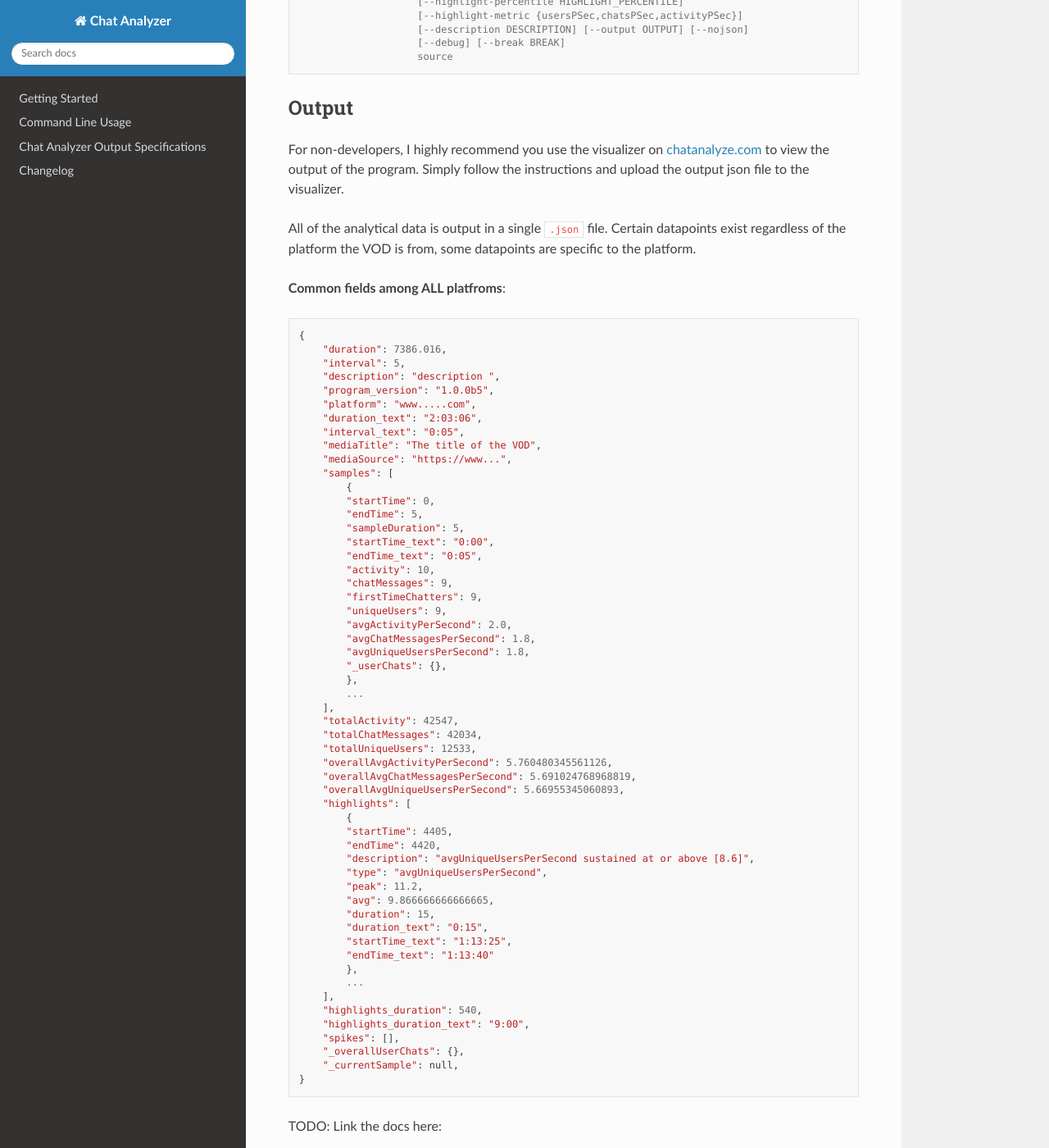
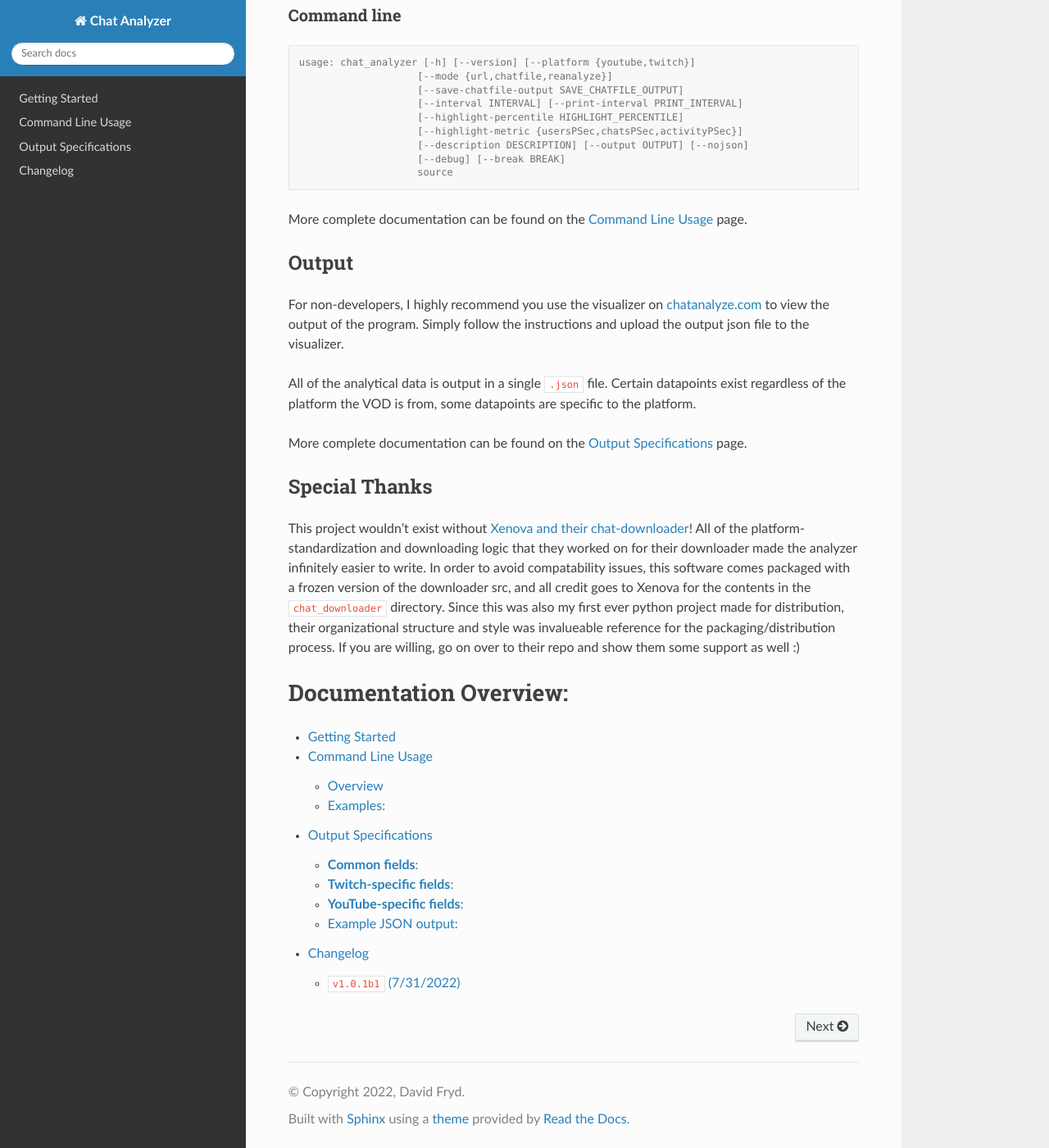
Before and after one commit to David-Fryd/chat-analyzer, a Sphinx documentation site: the page built from docs/source/index.rst, in a window 1280 px wide and 1400 px high, scrolled down 1776 px. Shown: the whole window at 82% size. Built offline with Sphinx 7.4.7 and the Read the Docs theme 2.0.0, drawn with Linux system fonts in a browser that asks for light colours; some of the changed text lies outside the part shown.

Commit message:
chore: fix break after directory swap? | doc updates

```diff
--- a/README.rst
+++ b/README.rst
@@ -12,6 +12,9 @@ Chat Analyzer
     :target: https://pypi.python.org/pypi/chat-analyzer/
     :alt: PyPI status
 
+.. image:: https://readthedocs.org/projects/chat-analyzer/badge/?version=latest
+    :target: https://chat-analyzer.readthedocs.io/en/latest/?badge=latest
+    :alt: Documentation Status
 
 `Chat Analyzer`_ is a tool used to process and analyze chat data
 from past live streams, providing summarized information about chat activity over the stream's lifetime.
@@ -104,11 +107,16 @@ Alternatively, the tool can be installed with ``git``:
 Usage
 #####
 
+This section is next on the to-do list!
 
-TODO: Discuss modes
-url:...
-chatfile: JSON from Xenova's chat-downloader to JSON analytic data to be used for visualization (or -sc)
-reanalyze:...
+A deeper dive into the usage can be found on the `Getting Started <https://chat-analyzer.readthedocs.io/en/latest/gettingstarted.html>`_ page.
+
+.. code:: console
+
+    TODO: Discuss modes:
+    url:...
+    chatfile: JSON from Xenova\'s chat-downloader to JSON analytic data to be used for visualization (or -sc)
+    reanalyze:...
 
 Command line
 ------------
@@ -126,7 +134,7 @@ Command line
                         source
 
 
-
+More complete documentation can be found on the `Command Line Usage <https://chat-analyzer.readthedocs.io/en/latest/cli.html>`_ page.
 
 
 ######
@@ -139,106 +147,7 @@ Simply follow the instructions and upload the output json file to the visualizer
 All of the analytical data is output in a single ``.json`` file. Certain datapoints exist regardless of the platform
 the VOD is from, some datapoints are specific to the platform.
 
-**Common fields among ALL platfroms**:
-
-.. code-block::
-
-    {
-        "duration": 7386.016,
-        "interval": 5,
-        "description": "description ",
-        "program_version": "1.0.0b5",
-        "platform": "www.....com",
-        "duration_text": "2:03:06",
-        "interval_text": "0:05",
-        "mediaTitle": "The title of the VOD",
-        "mediaSource": "https://www...",
-        "samples": [
-            {
-            "startTime": 0,
-            "endTime": 5,
-            "sampleDuration": 5,
-            "startTime_text": "0:00",
-            "endTime_text": "0:05",
-            "activity": 10,
-            "chatMessages": 9,
-            "firstTimeChatters": 9,
-            "uniqueUsers": 9,
-            "avgActivityPerSecond": 2.0,
-            "avgChatMessagesPerSecond": 1.8,
-            "avgUniqueUsersPerSecond": 1.8,
-            "_userChats": {},
-            },
-            ...
-        ],
-        "totalActivity": 42547,
-        "totalChatMessages": 42034,
-        "totalUniqueUsers": 12533,
-        "overallAvgActivityPerSecond": 5.760480345561126,
-        "overallAvgChatMessagesPerSecond": 5.691024768968819,
-        "overallAvgUniqueUsersPerSecond": 5.66955345060893,
-        "highlights": [
-            {
-            "startTime": 4405,
-            "endTime": 4420,
-            "description": "avgUniqueUsersPerSecond sustained at or above [8.6]",
-            "type": "avgUniqueUsersPerSecond",
-            "peak": 11.2,
-            "avg": 9.866666666666665,
-            "duration": 15,
-            "duration_text": "0:15",
-            "startTime_text": "1:13:25",
-            "endTime_text": "1:13:40"
-            },
-            ...
-        ],
-        "highlights_duration": 540,
-        "highlights_duration_text": "9:00",
-        "spikes": [],
-        "_overallUserChats": {},
-        "_currentSample": null,
-    }
-
-TODO: Link the docs here:
-
-
-**Twitch-specific fields**:
-
-Within the main object:
-
-.. code-block::
-
-    ...,
-    "totalSubscriptions": 478,
-    "totalGiftSubscriptions": 213,
-    "totalUpgradeSubscriptions": 5
-
-Within each sample object:
-
-.. code-block::
-
-    ...,
-    "subscriptions": 1,
-    "giftSubscriptions": 0,
-    "upgradeSubscriptions": 0
-
-**YouTube-specific fields**:
-
-Within the main object:
-
-.. code-block::
-
-    ...,
-    "totalSuperchats": 253,
-    "totalMemberships": 246
-
-Within each sample object:
-
-.. code-block::
-
-    ...,
-    "superchats": 0,
-    "memberships": 0
+More complete documentation can be found on the `Output Specifications <https://chat-analyzer.readthedocs.io/en/latest/output.html>`_ page.
 
 
 
--- a/docs/source/gettingstarted.rst
+++ b/docs/source/gettingstarted.rst
@@ -4,3 +4,5 @@ Getting Started
 This will eventually describe a standard user flow, when to reanalyze, when to url, when its good to save chatfile, etc...
 
 For now, just reference :doc:`Command Line Interface </cli>`
+
+(remember to update the link in the README.rst if we remove cli and replace it with getting started...)
--- a/docs/source/output.rst
+++ b/docs/source/output.rst
@@ -1,4 +1,4 @@
-Chat Analyzer Output Specifications
+Output Specifications
 ===================================
 
 All of the analytical data is output in a single .json file. Certain datapoints exist regardless of the platform the VOD is from, some datapoints are specific to the platform.
--- a/setup.py
+++ b/setup.py
@@ -87,7 +87,8 @@ setup(
     project_urls={
         'Website': metadata['__website__'],
         'Source': metadata['__url__'],
-        # TODO Add Documentation, Funding/Say thanks
+        'Documentation': metadata['__documentation__'],
+        # TODO Funding/Say thanks
     },
     packages=find_packages(include=['chat_analyzer', 'chat_analyzer.*']),
     install_requires=requirements,
```
Also changed, not shown: 2 other files.
